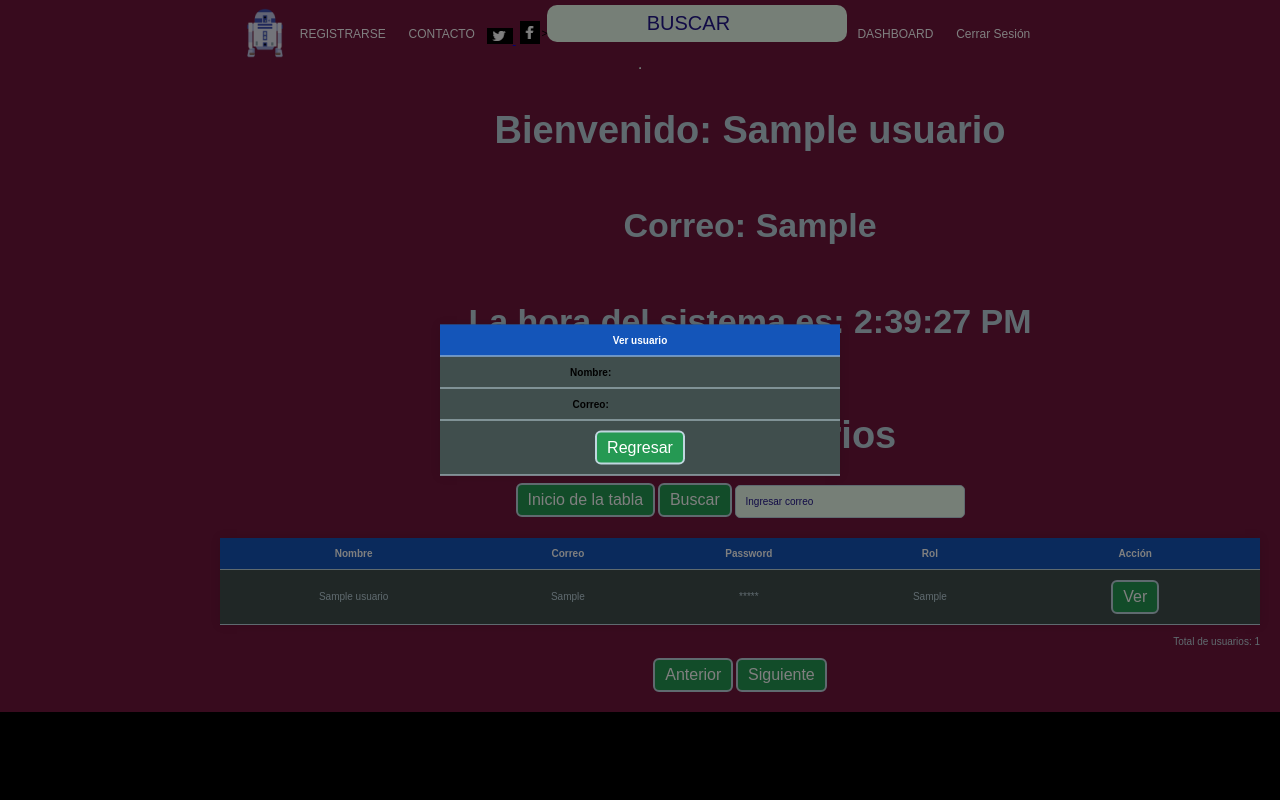
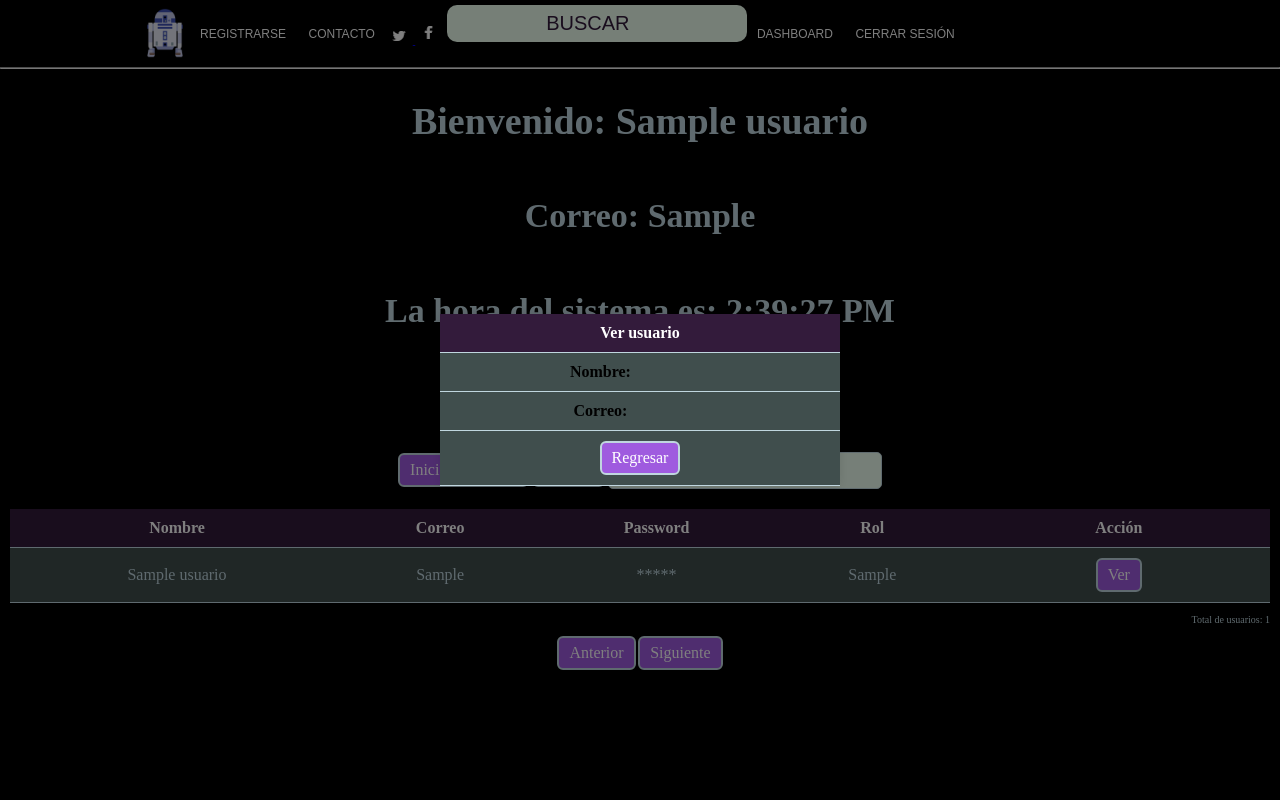
Before and after one commit to RichardMendz17/Star-Wars-Clasic-Games-Collection, a PHP site: page /usuarios_ver.php?pag=1 in a window 1280 px wide. Run offline with PHP 8.4, Linux system fonts and the light colour scheme; the visitor is signed in with stand-in values (Sample User, id 1); tables that the repository leaves empty or names only in its code hold one stand-in row (values such as "Sample post"); data that the repository does not hold is empty.

Commit message:
Pagina final

```diff
--- a/css/style.css
+++ b/css/style.css
@@ -148,7 +148,7 @@ main {
     margin-top: 180px;
     box-shadow: 7px 13px 37px #000;
     padding: 20px 30px;
-    border-top: 4px solid #017BAB ;
+    border-top: 4px solid #331b3b ;
     color: white;
 }
 .form-login h5{
@@ -162,7 +162,7 @@ main {
 
 .controls {
     width: 95%;
-    border: 1px solid #017bab;
+    border: 1px solid #331b3b;
     padding: 11px;
     margin-bottom: 15px;
     background: #252323;
@@ -193,9 +193,11 @@ main {
 
 .form-login a:hover {
 text-decoration: underline;
-color: blue;
+color: #331b3b;
 }
-
+.CajaTexto{
+    font-size: 20px;
+}
 /* Contacto */
 
 .form {
@@ -245,7 +247,7 @@ input, textarea {
 }
 
 input::placeholder, textarea::placeholder {
-    color: #23178c;
+    color: #331b3b;
 }
 
 .form-txt {
--- a/css/styles.css
+++ b/css/styles.css
@@ -1,19 +1,13 @@
 body {
-  background: #70163C; /* Color principal de fondo */
-  font-family: Arial, sans-serif;
   margin: 0;
   padding: 0;
-  display: flex;
-  flex-direction: column;
+height: 100%;  flex-direction: column;
 }
 
 /* Contenido Principal */
 .ContenidoPrincipal {
-  margin-left: 220px;
-  width: calc(100% - 220px);
   text-align: center;
   color: #C0D6DF; /* Color de texto claro */
-  margin-top: 10px;
   display: flex;
   flex-direction: column;
   align-items: center; /* Centra el contenido horizontalmente */
@@ -51,16 +45,13 @@ body {
 .CajaTexto {
   width: 80%;
   padding: 10px;
-  font-size: 1em;
+  font-size: 1.3rem;
   border-radius: 5px;
   border: 1px solid #C0D6DF; /* Color del borde */
   color: #70163C; /* Color de texto */
 }
 
-.CheckBox1 {
-  text-align: left;
-  margin: 5% auto 5% 10%;
-}
+
 
 .BtnRegistrar {
   width: 80%;
@@ -72,7 +63,7 @@ body {
   border: 1px solid #C0D6DF;
   font-size: 18px;
   color: white;
-  background-color: #259953; /* Verde */
+  background-color: rgb(91, 223, 91);; /* Verde */
   font-weight: bold;
   margin-bottom: 5%;
 }
@@ -97,58 +88,15 @@ body {
   word-break: break-all;
 }
 
-/* Barra Lateral */
-.BarraLateral {
-  position: fixed;
-  top: 0;
-  left: 0;
-  width: 200px;
-  height: 100%;
-  background-color: #1455B9; /* Azul */
-  padding: 20px;
+
+
+.ContenedorPrincipal {
+  color: #C0D6DF; /* Color claro */
   box-sizing: border-box;
   text-align: center;
 }
 
-.BarraLateral ul {
-  list-style: none;
-  padding: 0;
-  margin: 0;
-}
 
-.BarraLateral li {
-  text-align: center;
-  margin-bottom: 14px;
-  padding: 12px 10px;
-  border-radius: 5px;
-  border: 2px solid #C0D6DF; /* Borde con color claro */
-  background: linear-gradient(180deg, #259953, #015644); /* Gradiente verde */
-}
-
-.BarraLateral a {
-  color: white;
-  text-decoration: none;
-}
-
-.ContenedorPrincipal {
-  color: #C0D6DF; /* Color claro */
-  margin-left: 200px;
-  padding: 20px;
-  box-sizing: border-box;
-  text-align: center;
-}
-
-@media (max-width: 768px) {
-  .BarraLateral {
-    width: 100%;
-    height: auto;
-    position: relative;
-  }
-
-  .ContenedorPrincipal {
-    margin-left: 0;
-  }
-}
 
 /* Tabla */
 table {
@@ -160,12 +108,15 @@ table {
 }
 
 th {
-  background-color: #1455B9; /* Azul */
+  background-color:  #331b3b; /* Azul */
   color: white;
+  font-size: 16px;
+
 }
 
 th,
 td {
+  font-size: 16px;
   padding: 10px;
   text-align: center;
   border-bottom: 1px solid #C0D6DF; /* Borde claro */
@@ -181,7 +132,7 @@ td {
 .BotonesUsuarios {
   text-align: center;
   display: inline-block;
-  background: #259953; /* Verde */
+  background: rgb(159, 91, 223);
   padding: 6px 10px;
   border-radius: 6px;
   text-decoration: none;
@@ -204,12 +155,15 @@ td {
 
 .caja_popup2 {
   display: block;
-  position: absolute;
-  padding: 0;
-  background-color: rgba(0, 0, 0, 0.5);
+  position: fixed; /* mejor que absolute para ocupar toda la ventana */
+  top: 0;
+  left: 0;
   width: 100%;
   height: 100%;
+  background-color: rgba(0, 0, 0, 0.5);
+  z-index: 9999; /* asegúrate de que esté por encima de todo */
 }
+
 .descargar {
   margin-top: 1rem;
   font-size: 16px;
--- a/dashboard.php
+++ b/dashboard.php
@@ -19,7 +19,7 @@ $_SESSION['rol'] = $mostrar['rol'];
     <link rel="stylesheet" href="css/style.css">
     <script src="includes/verhora.js"></script>
     </head>
-<body class="body" onload="setInterval(verhorafor12, 1000)">
+<body onload="setInterval(verhorafor12, 1000)">
     <header class="header">
         <div class="barra">
                 <a href="index.php">
@@ -44,7 +44,7 @@ $_SESSION['rol'] = $mostrar['rol'];
             </div>
             <nav class="nav">
                 <a href="usuarios_tabla.php">VER USUARIOS</a>
-                <a href="includes/cerrar_sesion.php">Cerrar Sesión</a>
+                <a href="includes/cerrar_sesion.php">CERRAR SESIÓN</a>
             </nav>
             <div class="NomUsuario">
                 <?php echo isset($mostrar['nom']) ? $mostrar['nom'] : "Usuario"; ?>
--- a/usuarios_tabla.php
+++ b/usuarios_tabla.php
@@ -19,8 +19,8 @@ $_SESSION['rol'] = $mostrar['rol'];
     <link rel="stylesheet" href="css/style.css">
     <link rel="stylesheet" href="css/styles.css">
     <script src="includes/verhora.js"></script>
-    </head>
-<body class="body" onload="setInterval(verhorafor12, 1000)">
+</head>
+<body  onload="setInterval(verhorafor12, 1000)">
     <header class="header">
         <div class="barra">
                 <a href="index.php">
@@ -44,13 +44,12 @@ $_SESSION['rol'] = $mostrar['rol'];
                 </form>
             </div>
             <nav class="nav">
-                <a href="dashboard.php">DASHBOARD</a>
-                <a href="includes/cerrar_sesion.php">Cerrar Sesión</a>
+                <a href="DASHBOARD.php">DASHBOARD</a>
+                <a href="includes/cerrar_sesion.php">CERRAR SESIÓN</a>
             </nav>
         </div> <!--Aqui termina class barra-->
     </header>
 <hr>
-
 <div class="ContenidoPrincipal">
     <h1><?php echo "Bienvenido: ". (isset($mostrar['nom']) ? $mostrar['nom'] : "Usuario"); ?></h1>
     <h2><?php echo "Correo: ". (isset($mostrar['correo']) ? $mostrar['correo'] : "No disponible"); ?></h2>
@@ -91,7 +90,7 @@ $_SESSION['rol'] = $mostrar['rol'];
     <div class="ContenedorTabla">
         <!-- Formulario para buscar usuarios -->
         <form method="POST">
-    <h1>Lista de usuarios</h1>
+    <h2>Lista de usuarios</h2>
 
     <div class="form-container">
         <a href="usuarios_tabla.php" class="BotonesUsuarios">Inicio de la tabla</a>
```
